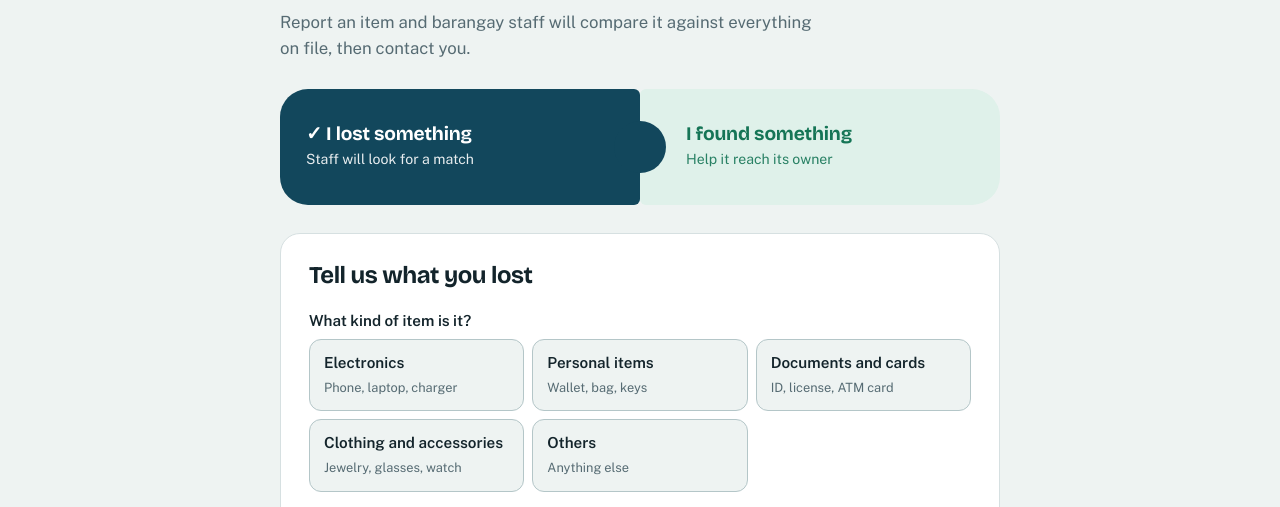
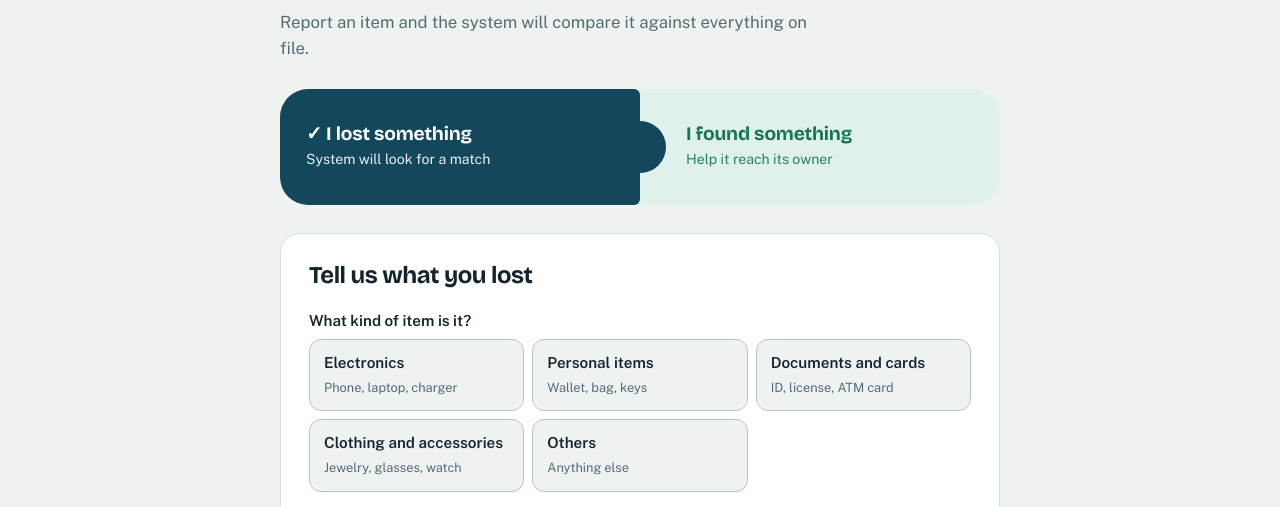
Before and after one commit to ricanotrika/tugma-barangay-system, a website: page index.html in a window 1280 px wide. Shown: the part 221-728 px from the top of the page. Drawn offline with nearby package versions, Linux system fonts and the light colour scheme.

```diff
--- a/index.html
+++ b/index.html
@@ -261,13 +261,13 @@
 
   <section class="hero" id="hero">
     <h1>Lost it? Found it? Tell us.</h1>
-    <p>Report an item and barangay staff will compare it against everything on file, then contact you.</p>
+    <p>Report an item and the system will compare it against everything on file.</p>
   </section>
 
   <div class="pair" id="pair" role="radiogroup" aria-label="What happened?">
     <button type="button" class="tile tile-lost" role="radio" aria-checked="true" data-type="lost">
       <span class="tile-title">I lost something</span>
-      <span class="tile-sub">Staff will look for a match</span>
+      <span class="tile-sub">System will look for a match</span>
     </button>
     <button type="button" class="tile tile-found" role="radio" aria-checked="false" data-type="found">
       <span class="tile-title">I found something</span>
```
